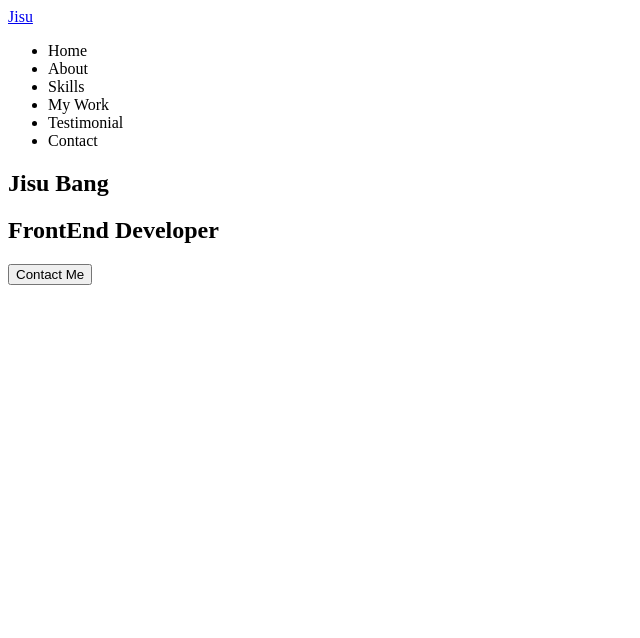
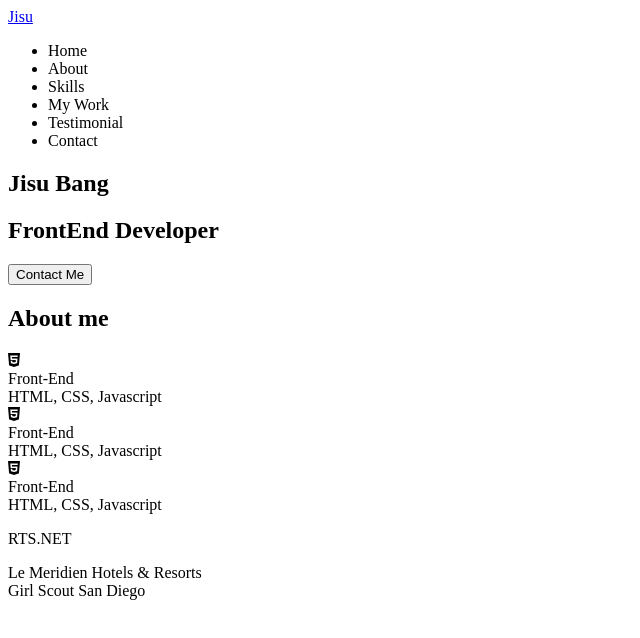
Before and after one commit to jisu03/Portfolio, a plain HTML site: page index.html in a window 1280 px wide. Shown: the whole page, without its empty margins (0-640 px from the left). Drawn offline with Linux system fonts and the light colour scheme.

Commit message:
HTML: about

```diff
--- a/index.html
+++ b/index.html
@@ -43,7 +43,42 @@
       <button class="home__contact">Contact Me</button>
     </section>
     <!-- About -->
-    <section id="about"></section>
+    <section id="about">
+      <h1>About me</h1>
+      <p></p>
+      <div class="about__majors">
+        <div class="major">
+          <div class="major__icon">
+            <i class="fab fa-html5"></i>
+          </div>
+          <div class="major__title">Front-End</div>
+          <div class="major__description">HTML, CSS, Javascript</div>
+        </div>
+        <div class="major">
+          <div class="major__icon">
+            <i class="fab fa-html5"></i>
+          </div>
+          <div class="major__title">Front-End</div>
+          <div class="major__description">HTML, CSS, Javascript</div>
+        </div>
+        <div class="major">
+          <div class="major__icon">
+            <i class="fab fa-html5"></i>
+          </div>
+          <div class="major__title">Front-End</div>
+          <div class="major__description">HTML, CSS, Javascript</div>
+        </div>
+      </div>
+      <div class="about__jobs">
+        <!-- 회사로고 찾아서 넣을것 -->
+        <div class="job">
+          <p class="job__name">RTS.NET</p>
+          <p class="job__period"></p>
+        </div>
+        <div class="job">Le Meridien Hotels & Resorts</div>
+        <div class="job">Girl Scout San Diego</div>
+      </div>
+    </section>
     <!-- Skills -->
     <section id="skills"></section>
     <!-- Work -->
```
